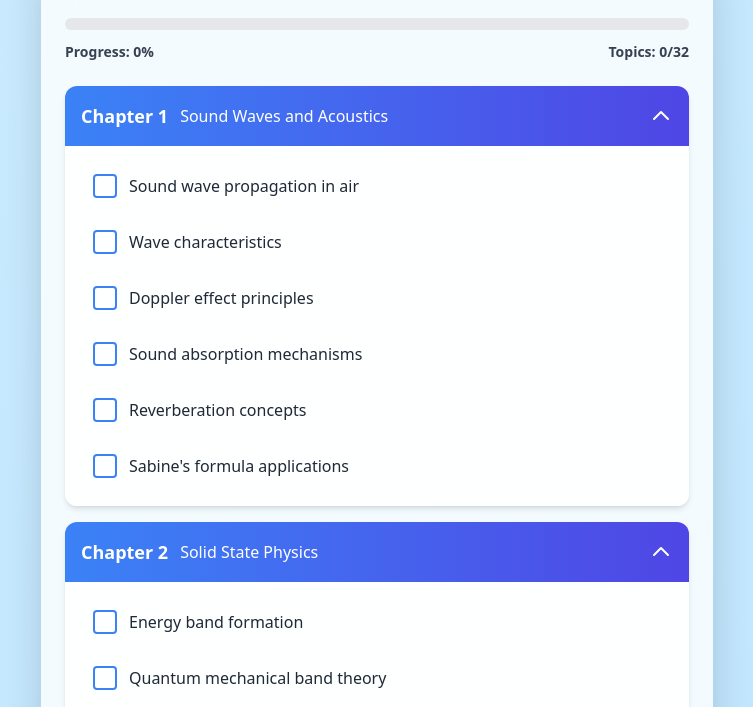
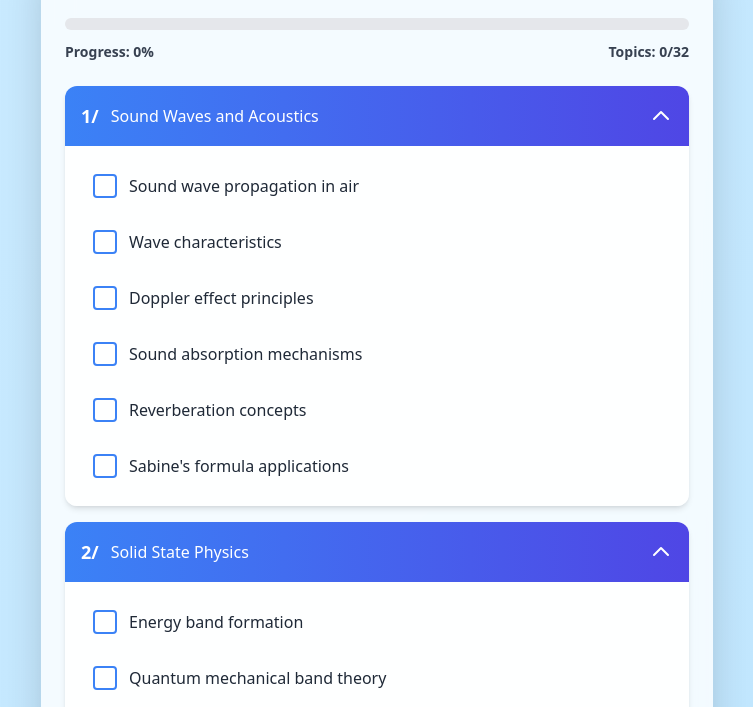
Before and after one commit to Mihir-Rabari/Physics-dashboard, a plain HTML site: page index.html in a window 1280 px wide. Shown: the part 86-793 px from the top of the page, without its empty margins (263-1016 px from the left). Drawn offline with nearby package versions, Linux system fonts and the light colour scheme.

Commit message:
he chapter no issue and removed the drop down animation

```diff
--- a/index.html
+++ b/index.html
@@ -205,8 +205,8 @@
                 headerElement.className = 'bg-gradient-to-r from-blue-500 to-indigo-600 text-white p-4 flex justify-between items-center cursor-pointer';
                 headerElement.innerHTML = `
                     <div class="flex items-center space-x-3">
-                        <span class="font-bold text-lg">Chapter ${chapter.chapterNumber}</span>
-                        <span>${chapter.chapter}</span>
+                        <span class="font-bold text-lg"> ${chapter.chapterNumber}/</span>
+                        <span class="tex-bold">${chapter.chapter}</span>
                     </div>
                     <svg xmlns="http://www.w3.org/2000/svg" class="h-6 w-6" fill="none" viewBox="0 0 24 24" stroke="currentColor">
                         <path stroke-linecap="round" stroke-linejoin="round" stroke-width="2"
```
